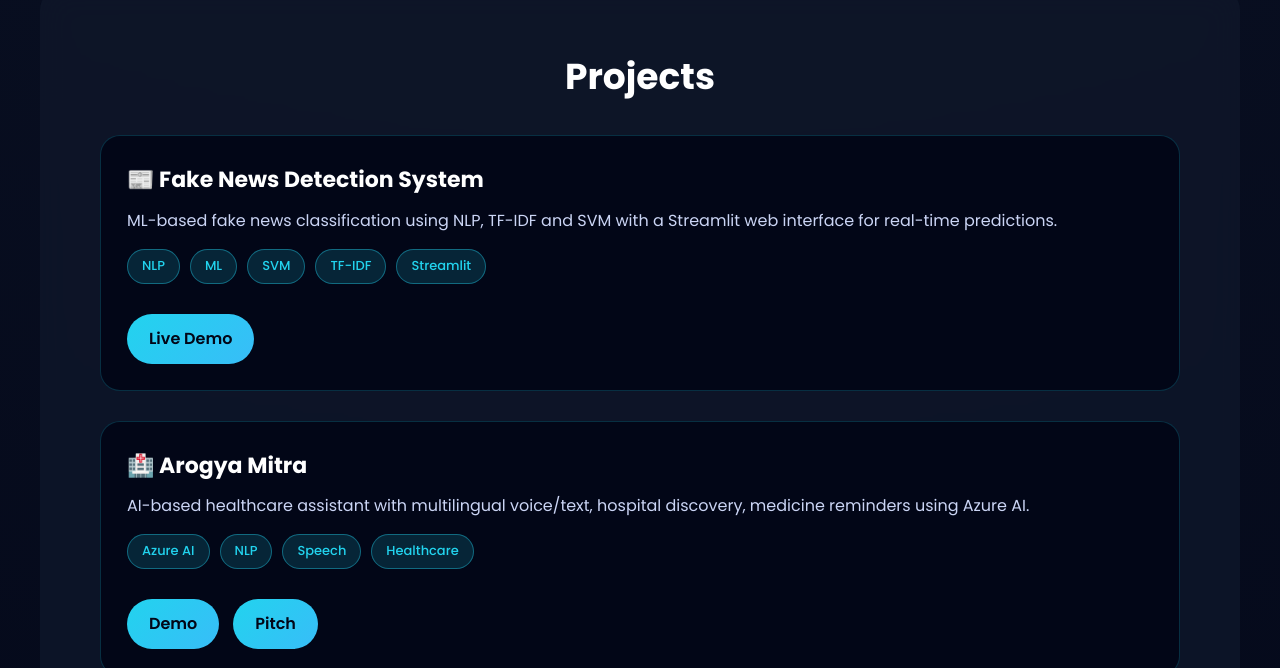
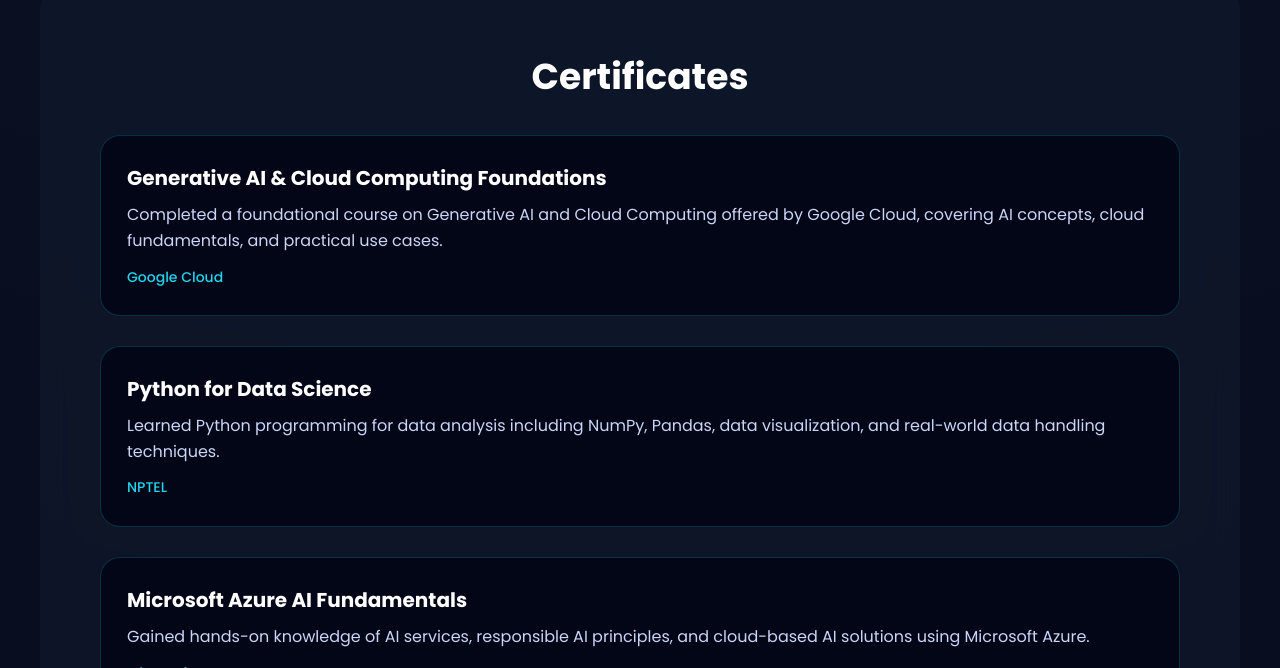
Before and after one commit to Harsha334-cyber/MY-PORTFOLIO, a React (Vite) app: page / in a window 1280 px wide. Shown: the part 1632-2300 px from the top of the page. Built offline with nearby package versions, Linux system fonts and the light colour scheme.

Commit message:
initial one

```diff
--- a/src/App.jsx
+++ b/src/App.jsx
@@ -5,7 +5,7 @@ import Skills from "./components/Skills";
 import Projects from "./components/Projects";
 import Contact from "./components/Contact";
 import Footer from "./components/Footer";
-import Certificates from "./components/Certificates";
+import Certificates from "./components/certificates";
 
 
 function App() {
@@ -15,6 +15,7 @@ function App() {
       <Hero />
       <About />
       <Skills />
+      <Certificates />
       <Projects />
       <Contact />
       <Footer />
```
